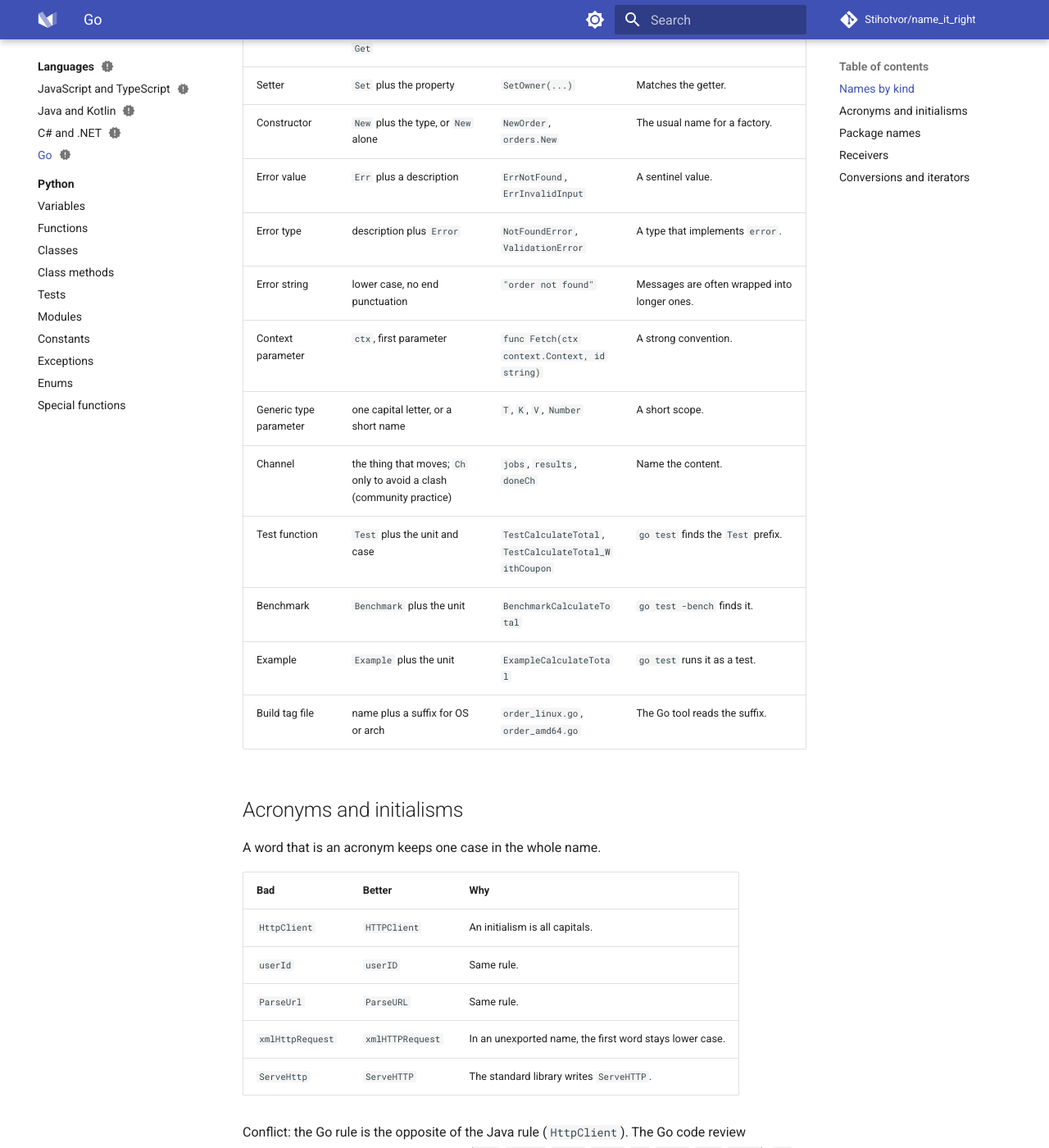
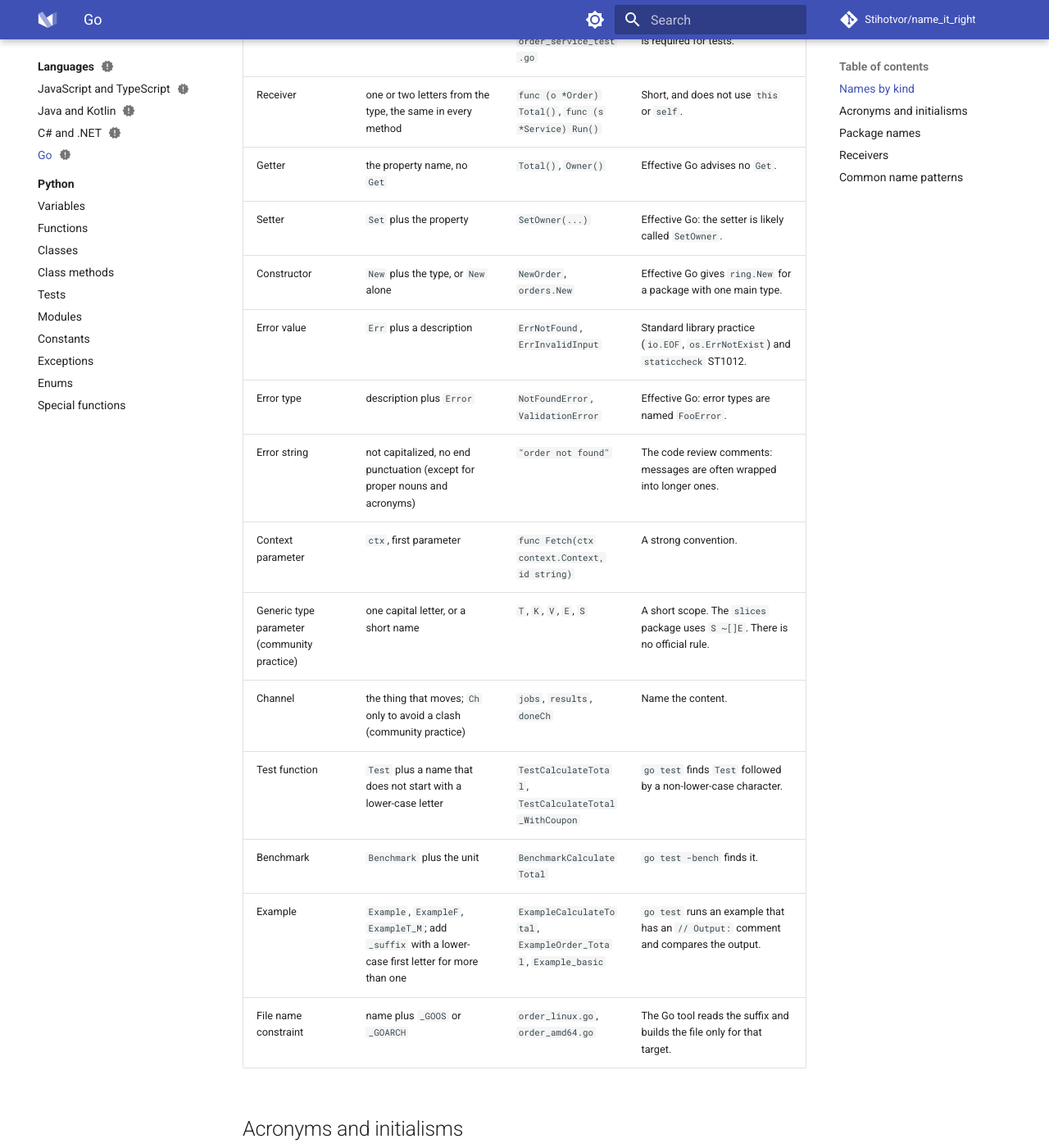
Before and after one commit to Stihotvor/name_it_right, an MkDocs documentation site: the page built from docs/languages/go.md, in a window 1280 px wide and 1400 px high, scrolled down 1895 px. Shown: the whole window at 82% size. Built offline with MkDocs 1.6.1 and Material for MkDocs 9.7.7, drawn with Linux system fonts in a browser that asks for light colours; comment, search, counter and statistics services are not loaded; some of the changed text lies outside the part shown.

Commit message:
docs(21): fix review findings on Go page
Co-Authored-By: Claude Sonnet 5.5 <noreply@anthropic.com>

```diff
--- a/docs/languages/go.md
+++ b/docs/languages/go.md
@@ -6,7 +6,7 @@ status: new
 
 !!! success "General patterns"
 
-    - Use `MixedCaps` and never underscores in Go names: `orderTotal`, `OrderTotal`, not `order_total`
+    - Use `MixedCaps` and no underscores in Go names: `orderTotal`, `OrderTotal`, not `order_total`. The exceptions are test names (`TestX_WithCoupon`), example names (`Example_suffix`) and file name suffixes (`_test.go`, `_linux.go`)
     - Start an exported name with a capital letter and an unexported name with a lower-case letter. The case sets the visibility
     - Keep a name short when its scope is short: `i`, `r`, `ctx`. Use a longer name when the scope is long
     - Write an acronym in one case: `HTTPClient`, `userID`, `parseURL`
@@ -18,7 +18,7 @@ status: new
     - Name a one-method interface after the method plus `-er`: `Reader`, `Writer`, `Stringer`
     - Do not put `Get` in front of a getter: `Total()`, not `GetTotal()`. A setter is `SetTotal`
     - Name an error value with `Err` first, and an error type with `Error` last: `ErrNotFound`, `NotFoundError`
-    - Use `gofmt`, `go vet` and a linter such as `staticcheck` or `revive` to enforce names
+    - Use `gofmt` for layout. Use a linter to enforce names: `staticcheck` (ST1003, ST1012) or `revive` (`var-naming`)
 
 !!! danger "General anti-patterns"
 
@@ -35,28 +35,28 @@ status: new
 | Unexported function | `mixedCaps`, first letter lower case | `parseLine`, `validate` | A lower-case letter keeps the name inside the package. |
 | Local variable | short `mixedCaps` | `i`, `n`, `order`, `ctx` | A short scope allows a short name. |
 | Long-lived variable | descriptive `mixedCaps` | `defaultTimeout`, `orderRepository` | A long scope needs a clearer name. |
-| Boolean | a plain statement; `ok` for a lookup | `ok`, `found`, `isActive` | Go code often uses `ok` for the second return value. |
-| Constant | `MixedCaps`, not capitals | `MaxRetryCount`, `defaultTimeout` | Effective Go does not use all capitals. |
-| Enum-like constants | the type name as prefix | `ColorRed`, `ColorGreen`, `StatusPending` | Go has no enum, so the prefix groups the values. The standard library does this: `http.StatusOK`. |
-| Struct type | `MixedCaps` noun | `Order`, `PaymentGateway` | The usual style. |
-| Interface | `MixedCaps`; `-er` for one method | `Reader`, `Closer`, `OrderStore` | The role of the value. |
+| Boolean | a plain statement; `ok` for a lookup | `ok`, `found`, `isActive` | Go code uses `ok` for the second return value of a map lookup or a type assertion. |
+| Constant | `MixedCaps`, not capitals | `MaxRetryCount`, `defaultTimeout` | The Google Go style guide asks for `MixedCaps` and no all-capital names. Effective Go has examples with capitals (`KB`, `MB`). |
+| Enum-like constants (community practice) | the type name as prefix | `ColorRed`, `ColorGreen`, `StatusPending` | Go has no enum, so the prefix groups the values. The standard library uses a prefix for groups: `http.MethodGet`, `http.StatusOK`. |
+| Struct type | `MixedCaps` noun | `Order`, `PaymentGateway` | Effective Go: `MixedCaps` for multi-word names. |
+| Interface | `MixedCaps`; `-er` for one method | `Reader`, `Closer`, `OrderStore` | Effective Go: a one-method interface takes the method name plus `-er`. |
 | Package | one short lower-case word | `orders`, `payment` | Callers write the package name often. |
 | Package, test | package name plus `_test` | `orders_test` | An external test package. |
 | Source file | lower case with `_` | `order_service.go`, `order_service_test.go` | Community practice. `_test.go` is required for tests. |
 | Receiver | one or two letters from the type, the same in every method | `func (o *Order) Total()`, `func (s *Service) Run()` | Short, and does not use `this` or `self`. |
 | Getter | the property name, no `Get` | `Total()`, `Owner()` | Effective Go advises no `Get`. |
-| Setter | `Set` plus the property | `SetOwner(...)` | Matches the getter. |
-| Constructor | `New` plus the type, or `New` alone | `NewOrder`, `orders.New` | The usual name for a factory. |
-| Error value | `Err` plus a description | `ErrNotFound`, `ErrInvalidInput` | A sentinel value. |
-| Error type | description plus `Error` | `NotFoundError`, `ValidationError` | A type that implements `error`. |
-| Error string | lower case, no end punctuation | `"order not found"` | Messages are often wrapped into longer ones. |
+| Setter | `Set` plus the property | `SetOwner(...)` | Effective Go: the setter is likely called `SetOwner`. |
+| Constructor | `New` plus the type, or `New` alone | `NewOrder`, `orders.New` | Effective Go gives `ring.New` for a package with one main type. |
+| Error value | `Err` plus a description | `ErrNotFound`, `ErrInvalidInput` | Standard library practice (`io.EOF`, `os.ErrNotExist`) and `staticcheck` ST1012. |
+| Error type | description plus `Error` | `NotFoundError`, `ValidationError` | Effective Go: error types are named `FooError`. |
+| Error string | not capitalized, no end punctuation (except for proper nouns and acronyms) | `"order not found"` | The code review comments: messages are often wrapped into longer ones. |
 | Context parameter | `ctx`, first parameter | `func Fetch(ctx context.Context, id string)` | A strong convention. |
-| Generic type parameter | one capital letter, or a short name | `T`, `K`, `V`, `Number` | A short scope. |
+| Generic type parameter (community practice) | one capital letter, or a short name | `T`, `K`, `V`, `E`, `S` | A short scope. The `slices` package uses `S ~[]E`. There is no official rule. |
 | Channel | the thing that moves; `Ch` only to avoid a clash (community practice) | `jobs`, `results`, `doneCh` | Name the content. |
-| Test function | `Test` plus the unit and case | `TestCalculateTotal`, `TestCalculateTotal_WithCoupon` | `go test` finds the `Test` prefix. |
+| Test function | `Test` plus a name that does not start with a lower-case letter | `TestCalculateTotal`, `TestCalculateTotal_WithCoupon` | `go test` finds `Test` followed by a non-lower-case character. |
 | Benchmark | `Benchmark` plus the unit | `BenchmarkCalculateTotal` | `go test -bench` finds it. |
-| Example | `Example` plus the unit | `ExampleCalculateTotal` | `go test` runs it as a test. |
-| Build tag file | name plus a suffix for OS or arch | `order_linux.go`, `order_amd64.go` | The Go tool reads the suffix. |
+| Example | `Example`, `ExampleF`, `ExampleT_M`; add `_suffix` with a lower-case first letter for more than one | `ExampleCalculateTotal`, `ExampleOrder_Total`, `Example_basic` | `go test` runs an example that has an `// Output:` comment and compares the output. |
+| File name constraint | name plus `_GOOS` or `_GOARCH` | `order_linux.go`, `order_amd64.go` | The Go tool reads the suffix and builds the file only for that target. |
 
 ## Acronyms and initialisms
 
@@ -70,17 +70,17 @@ A word that is an acronym keeps one case in the whole name.
 | `xmlHttpRequest` | `xmlHTTPRequest` | In an unexported name, the first word stays lower case. |
 | `ServeHttp` | `ServeHTTP` | The standard library writes `ServeHTTP`. |
 
-Conflict: the Go rule is the opposite of the Java rule (`HttpClient`). The Go code review comments list the common initialisms (`API`, `ASCII`, `HTML`, `HTTP`, `ID`, `JSON`, `URL`, `UTF8`). `Id` and `Ok` are not special: Go writes `ID`, and `ok` is a normal word in lower case.
+Conflict: the Go rule is the opposite of the Java rule (`HttpClient`). The Go code review comments give examples: `URL` or `url` but not `Url`, and `appID` but not `appId`. The common initialisms (`API`, `ASCII`, `HTML`, `HTTP`, `ID`, `JSON`, `URL`, `UTF8`) are listed in the `golint` source and in `staticcheck` ST1003. `Id` and `Ok` are not special: Go writes `ID`, and `ok` is a normal word in lower case.
 
 ## Package names
 
 | Good | Bad | Why |
 |---|---|---|
-| `orders` | `ordersPackage`, `orders_pkg` | A package name is not a type. |
-| `httputil` | `http_util`, `httpUtil` | One lower-case word, no separators. |
-| `payment` | `common`, `util`, `helpers` | A name says what the package provides. |
-| `order.Service` | `order.OrderService` | The caller already writes `order.`. |
-| `store.New` | `store.NewStore` | Same rule for a constructor. |
+| `orders` | `ordersPackage`, `orders_pkg` | The Go blog: a package name is lower case, with no `under_scores` or `mixedCaps`. |
+| `orderstore` | `order_store`, `orderStore` | The Go blog: one lower-case word, no separators. |
+| `payment` | `common`, `util`, `helpers` | The Go blog: a package name says what the package provides. |
+| `orders.Service` | `orders.OrdersService` | The caller already writes `orders.`, so the type name need not repeat it. |
+| `orders.New` | `orders.NewOrders` | The same rule applies to a constructor. |
 
 ## Receivers
 
@@ -91,17 +91,19 @@ Conflict: the Go rule is the opposite of the Java rule (`HttpClient`). The Go co
 | Not `this`, `self` or `me` | Go code review comments |
 | An omitted name when the receiver is unused | `func (Order) TableName() string` |
 
-## Conversions and iterators
+## Common name patterns
+
+These patterns come from the standard library. They are practice, not rules of a style guide.
 
 | Pattern | Meaning | Examples |
 |---|---|---|
 | `To<Form>` | Converts a value to another form. | `strings.ToLower`, `strings.ToUpper` |
 | `Parse<Type>` | Reads text. | `ParseInt`, `ParseDuration` |
 | `Format<Type>` | Writes text. | `FormatInt`, `FormatFloat` |
-| `Must<Name>` | Panics on error. | `regexp.MustCompile`, `template.Must` |
+| `Must<Name>` or `Must` | Panics on error. | `regexp.MustCompile`, `template.Must` |
 | `New<Type>` | A constructor. | `NewReader`, `NewOrder` |
-| `With<Option>` | A functional option (community practice). | `WithTimeout`, `WithLogger` |
-| Plural noun, `Values`, `Keys` | A function that returns an iterator (Go 1.23 and later). | `slices.Values`, `maps.Keys` |
+| `With<Option>` | A functional option, or a derived value. | `WithTimeout` and `WithLogger` as options; `context.WithTimeout` derives a context |
+| Plural noun, `Values`, `Keys` | A function that returns an iterator (Go 1.23 and later). | `strings.Lines`, `slices.Values`, `maps.Keys` |
 | `All` | An iterator over every item with its index or key. | `slices.All`, `maps.All` |
 
 !!! info "See also"
```
Also changed, not shown: docs/languages/index.md (+1 -1 lines).
